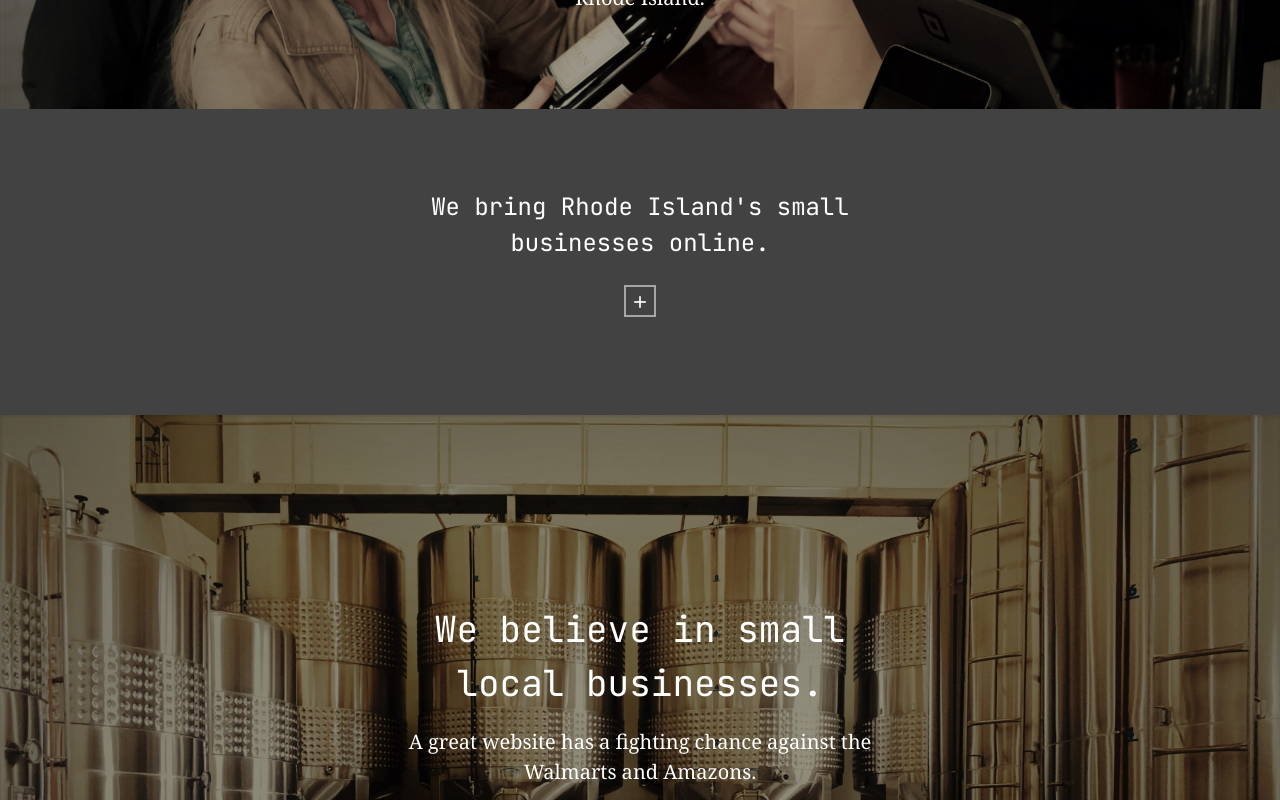
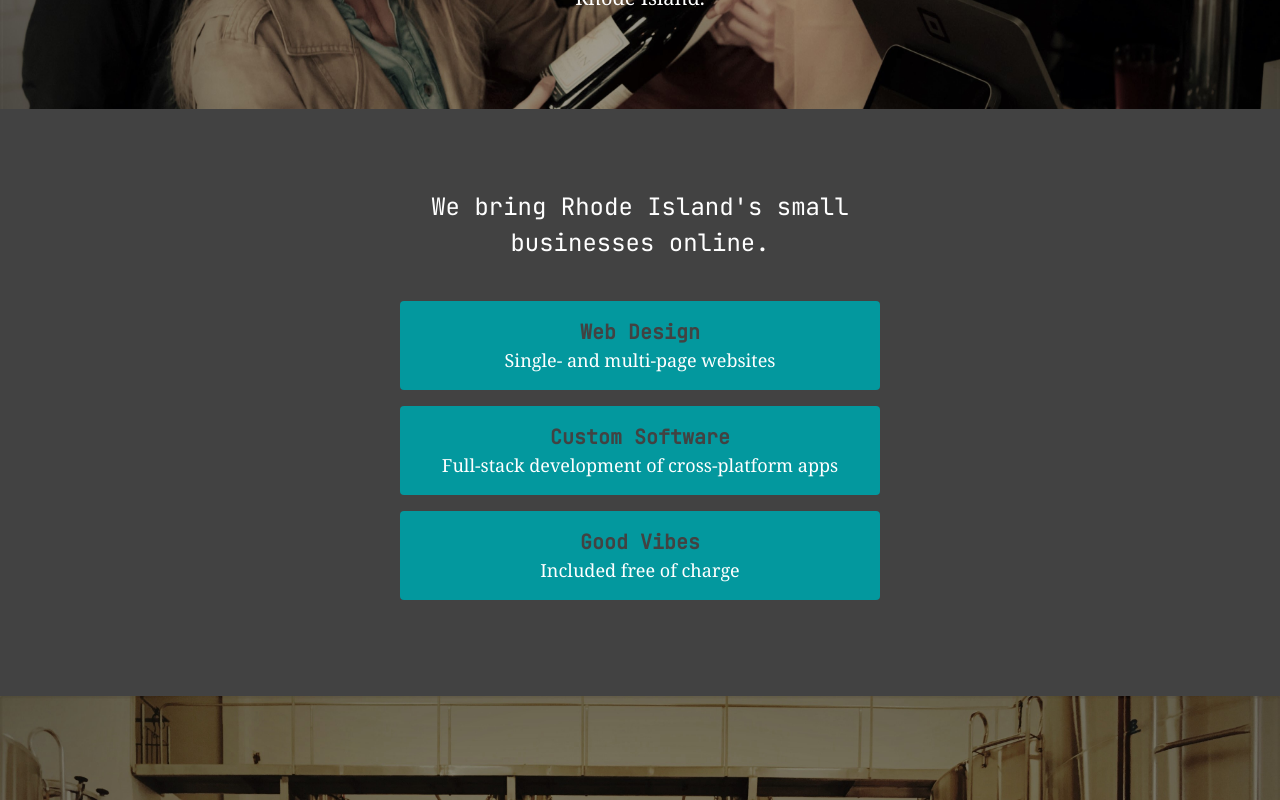
Before and after one commit to starboardcoop/starboardcoop, a Next.js app: page / in a window 1280 px wide. Shown: the part 451-1251 px from the top of the page. Built offline with nearby package versions, Linux system fonts and the light colour scheme.

Commit message:
Removed dropdown logic

```diff
--- a/pages/index.js
+++ b/pages/index.js
@@ -7,11 +7,6 @@ import { useState } from 'react'
 
 const Home = () => {
   const motto = "Rhode Island's friendly neighborhood software development studio, owned by the people who do the work."
-  const [show, setShow] = useState(false);
-
-  function toggle() {
-    setShow(!show);
-  }
 
   return (
   <>
@@ -45,8 +40,7 @@ const Home = () => {
       <Section id="two" className="bg-gray-dark text-white">
         <h2 className="text-2xl mb-2">We bring Rhode Island's small businesses online.</h2>
         <div className="p-4">
-          <button className="material-icons text-xl border-2 border-gray-light h-8 w-8" onClick={toggle}>add</button>
-          <div className={ show ? "block" : "hidden" }>
+          <div>
             <Blurb
               title="Web Design"
               caption="Single- and multi-page websites"
```
